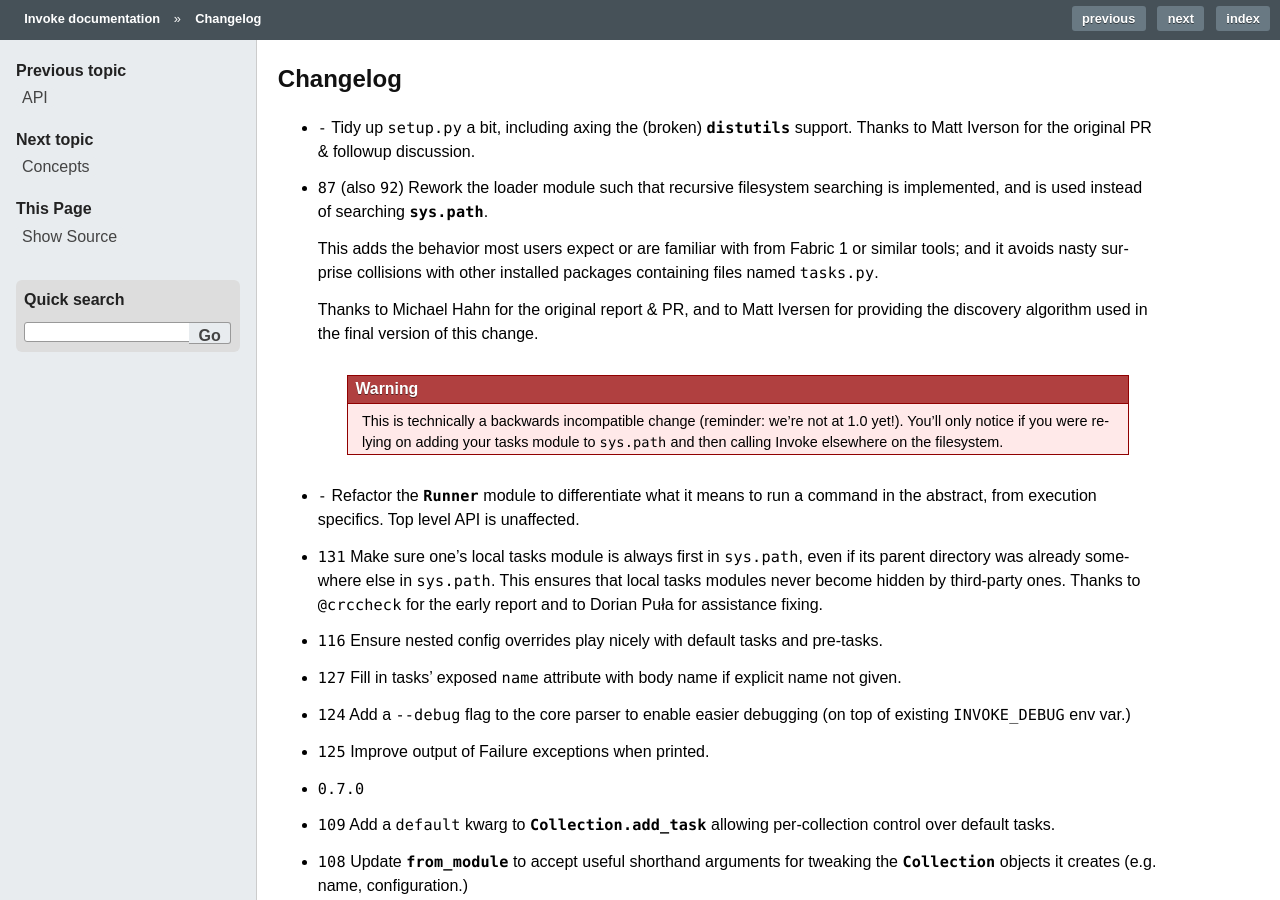
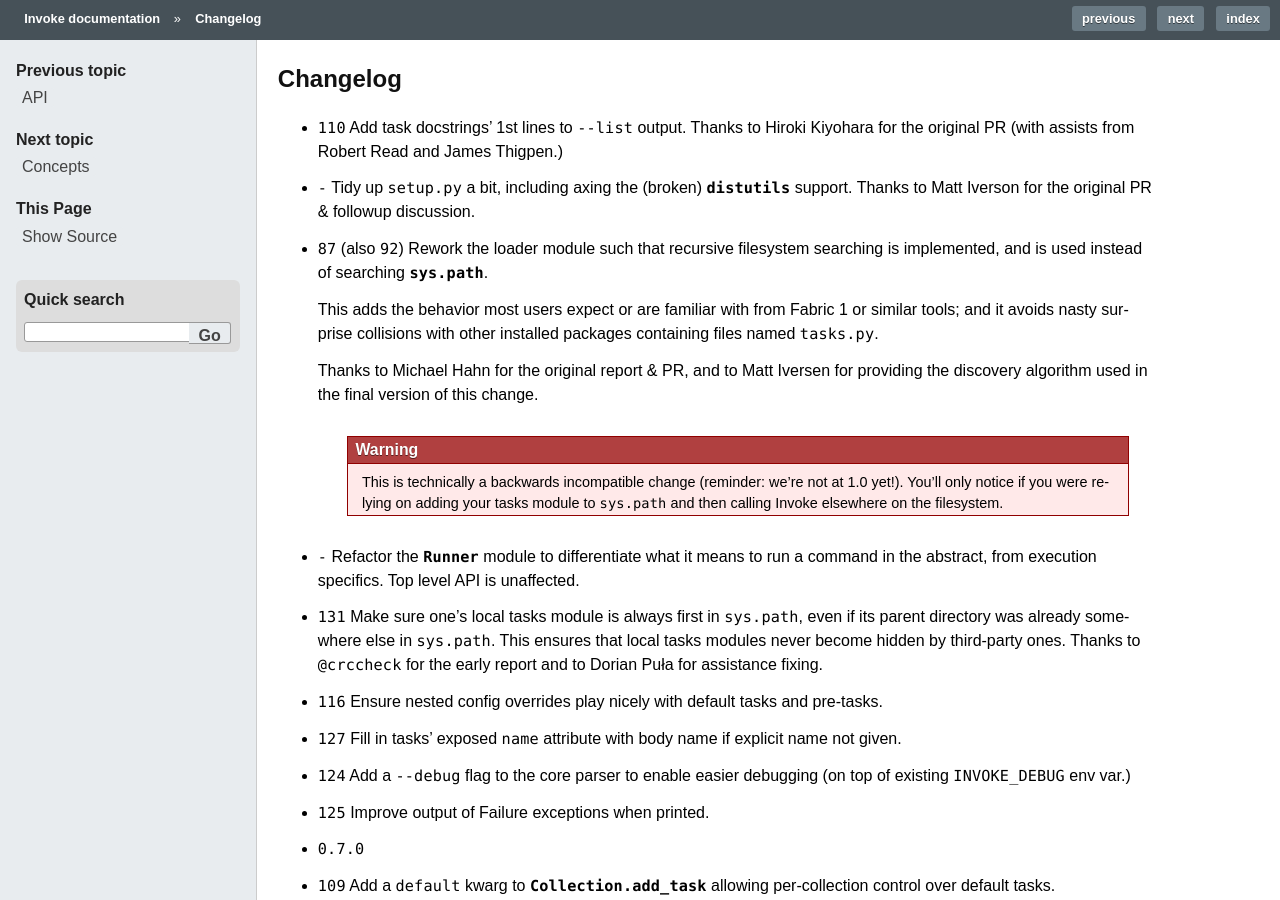
Before and after one commit to pyinvoke/invoke, a Sphinx documentation site: the page built from docs/changelog.rst, in a window 1280 px wide and 900 px high. Built offline with Sphinx 7.4.7, drawn with Linux system fonts in a browser that asks for light colours; cross-references to code outside the pages are shown as plain code.

Commit message:
Changelog re #110

```diff
--- a/docs/changelog.rst
+++ b/docs/changelog.rst
@@ -2,6 +2,9 @@
 Changelog
 =========
 
+* :feature:`110` Add task docstrings' 1st lines to ``--list`` output. Thanks to
+  Hiroki Kiyohara for the original PR (with assists from Robert Read and James
+  Thigpen.)
 * :support:`-` Tidy up ``setup.py`` a bit, including axing the (broken)
   `distutils` support. Thanks to Matt Iverson for the original PR & followup
   discussion.
```
